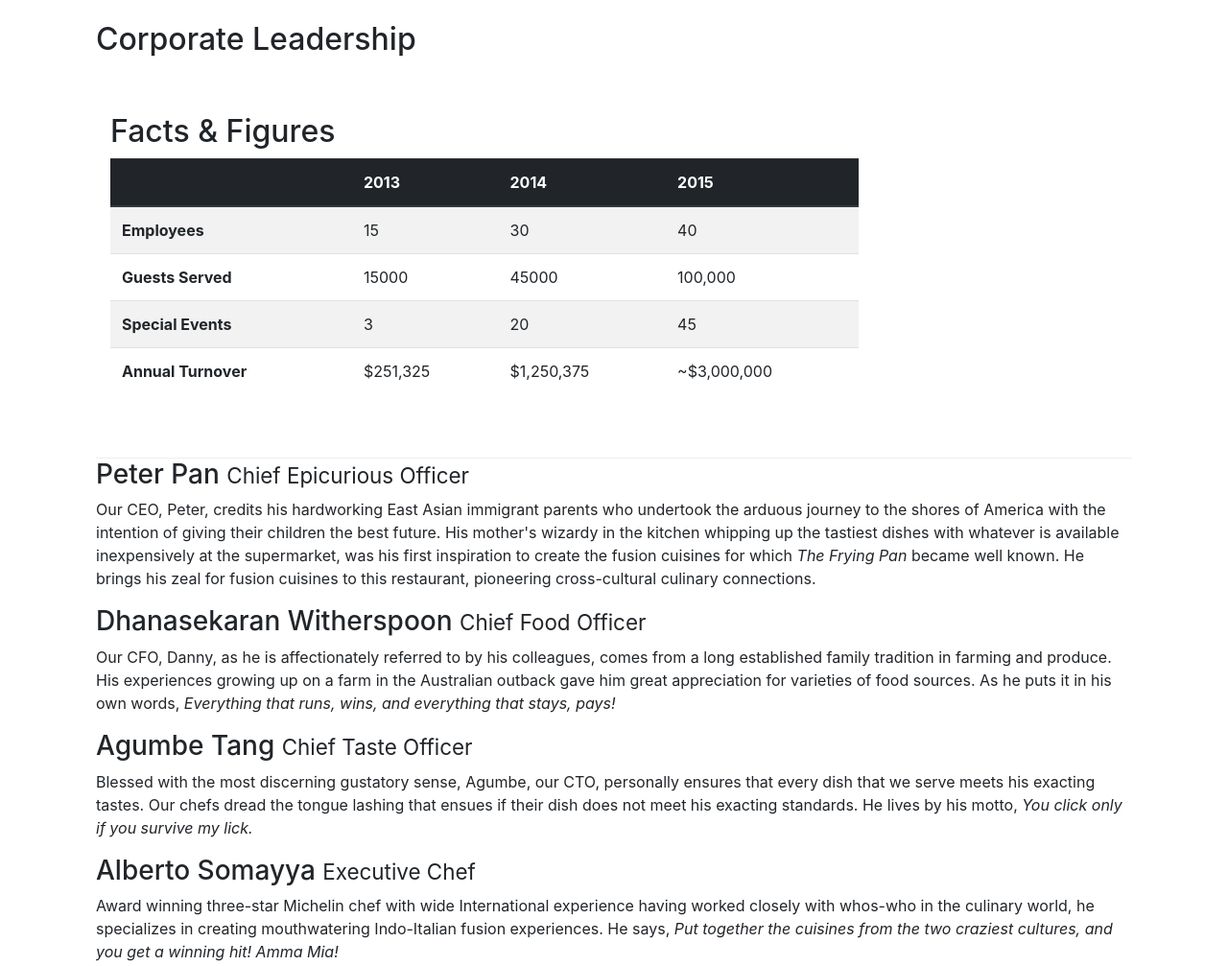
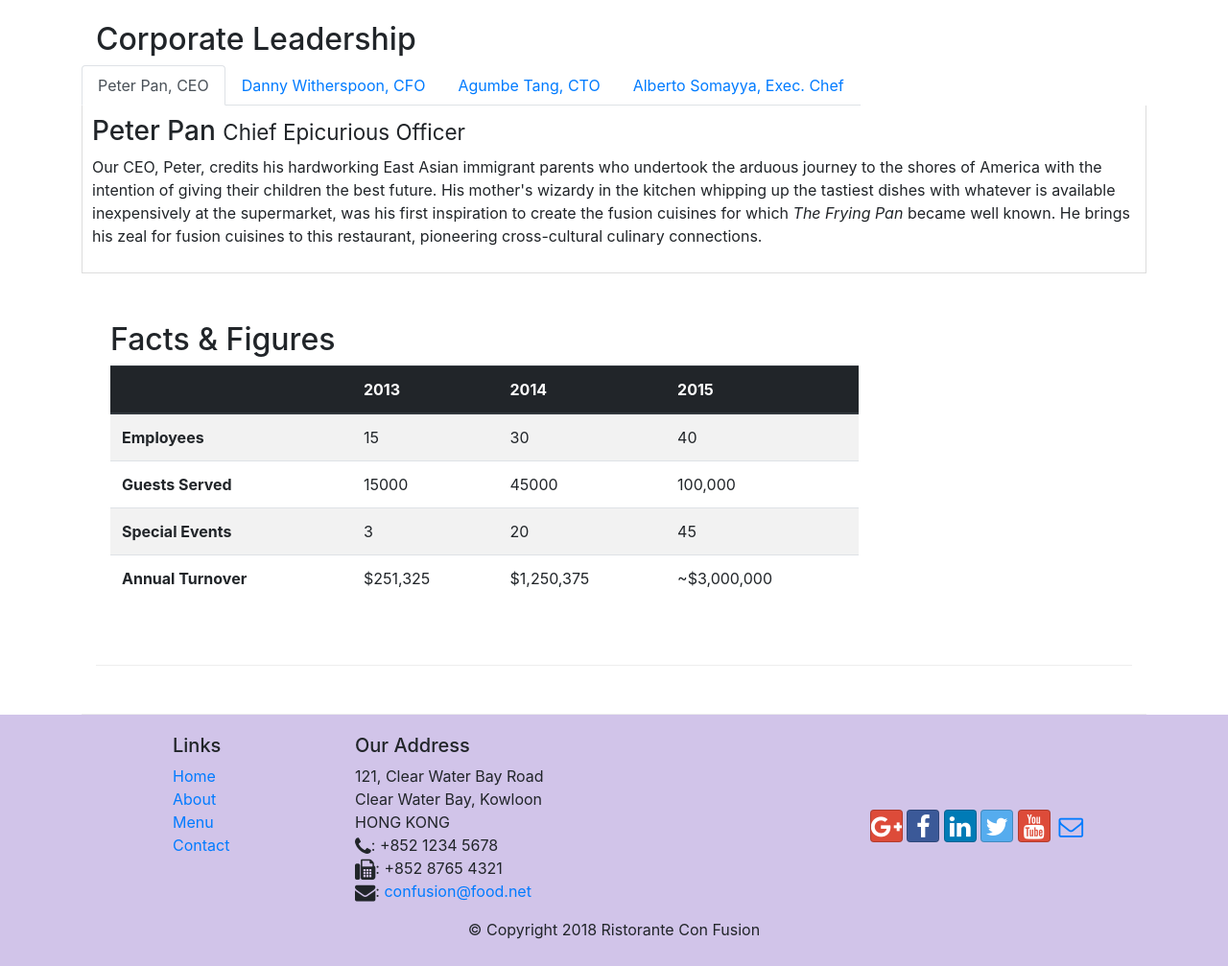
Before and after one commit to starmaerker/Coursera-Intro-Bootstrap, a website: page aboutus.html in a window 1280 px wide. Shown: the part 1000-2007 px from the top of the page at 96% size. Drawn offline with nearby package versions, Linux system fonts and the light colour scheme.

Commit message:
add nav-tabs

```diff
--- a/aboutus.html
+++ b/aboutus.html
@@ -106,9 +106,81 @@
         </div>
 
 
-        <div class="row row-content align-items-center">
+        <div class="row row-content">
             <div class="col-12">
                 <h2>Corporate Leadership</h2>
+                <div class="row">
+                    <ul class="nav nav-tabs">
+                        <li class="nav-item">
+                            <a class="nav-link active" href="#peter" role="tab" data-toggle="tab">Peter Pan, CEO</a>
+                        </li>
+                        <li class="nav-item">
+                            <a class="nav-link" href="#danny" role="tab" data-toggle="tab">Danny Witherspoon, CFO</a>
+                        </li>
+                        <li class="nav-item">
+                            <a class="nav-link" href="#agumbe" role="tab" data-toggle="tab">Agumbe Tang, CTO</a>
+                        </li>
+                        <li class="nav-item">
+                            <a class="nav-link" href="#alberto" role="tab" data-toggle="tab">Alberto Somayya, Exec.
+                                Chef</a>
+                        </li>
+                    </ul>
+
+                    <div class="tab-content">
+                        <div role="tabpanel" class="tab-pane fade show active" id="peter">
+                            <h3>Peter Pan <small>Chief Epicurious Officer</small></h3>
+                            <p class="d-none d-sm-block">Our CEO, Peter, credits his hardworking East Asian immigrant
+                                parents who
+                                undertook the arduous
+                                journey to the shores of America with the intention of giving their children the best
+                                future. His
+                                mother's wizardy in the kitchen whipping up the tastiest dishes with whatever is
+                                available
+                                inexpensively at the supermarket, was his first inspiration to create the fusion
+                                cuisines
+                                for which
+                                <em>The Frying Pan</em> became well known. He brings his zeal for fusion cuisines to
+                                this
+                                restaurant, pioneering cross-cultural culinary connections.</p>
+                        </div>
+                        <div role="tabpanel" class="tab-pane fade" id="danny">
+                            <h3>Dhanasekaran Witherspoon <small>Chief Food Officer</small></h3>
+                            <p class="d-none d-sm-block">Our CFO, Danny, as he is affectionately referred to by his
+                                colleagues,
+                                comes from a long established
+                                family tradition in farming and produce. His experiences growing up on a farm in the
+                                Australian
+                                outback gave him great appreciation for varieties of food sources. As he puts it in his
+                                own
+                                words,
+                                <em>Everything that runs, wins, and everything that stays, pays!</em></p>
+                        </div>
+                        <div role="tabpanel" class="tab-pane fade" id="agumbe">
+                            <h3>Agumbe Tang <small>Chief Taste Officer</small></h3>
+                            <p class="d-none d-sm-block">Blessed with the most discerning gustatory sense, Agumbe, our
+                                CTO,
+                                personally ensures that every
+                                dish that we serve meets his exacting tastes. Our chefs dread the tongue lashing that
+                                ensues if
+                                their dish does not meet his exacting standards. He lives by his motto, <em>You click
+                                    only
+                                    if you
+                                    survive my lick.</em></p>
+                        </div>
+                        <div role="tabpanel" class="tab-pane fade" id="alberto">
+                            <h3>Alberto Somayya <small>Executive Chef</small></h3>
+                            <p class="d-none d-sm-block">Award winning three-star Michelin chef with wide International
+                                experience having worked closely with
+                                whos-who in the culinary world, he specializes in creating mouthwatering Indo-Italian
+                                fusion
+                                experiences. He says, <em>Put together the cuisines from the two craziest cultures, and
+                                    you
+                                    get a
+                                    winning hit! Amma Mia!</em></p>
+                        </div>
+                    </div>
+                </div>
+
                 <div class="row row-content">
                     <div class="col-12 col-sm-9">
                         <h2>Facts &amp; Figures</h2>
@@ -155,32 +227,6 @@
 
                     </div>
                 </div>
-                <h3>Peter Pan <small>Chief Epicurious Officer</small></h3>
-                <p class="d-none d-sm-block">Our CEO, Peter, credits his hardworking East Asian immigrant parents who
-                    undertook the arduous
-                    journey to the shores of America with the intention of giving their children the best future. His
-                    mother's wizardy in the kitchen whipping up the tastiest dishes with whatever is available
-                    inexpensively at the supermarket, was his first inspiration to create the fusion cuisines for which
-                    <em>The Frying Pan</em> became well known. He brings his zeal for fusion cuisines to this
-                    restaurant, pioneering cross-cultural culinary connections.</p>
-                <h3>Dhanasekaran Witherspoon <small>Chief Food Officer</small></h3>
-                <p class="d-none d-sm-block">Our CFO, Danny, as he is affectionately referred to by his colleagues,
-                    comes from a long established
-                    family tradition in farming and produce. His experiences growing up on a farm in the Australian
-                    outback gave him great appreciation for varieties of food sources. As he puts it in his own words,
-                    <em>Everything that runs, wins, and everything that stays, pays!</em></p>
-                <h3>Agumbe Tang <small>Chief Taste Officer</small></h3>
-                <p class="d-none d-sm-block">Blessed with the most discerning gustatory sense, Agumbe, our CTO,
-                    personally ensures that every
-                    dish that we serve meets his exacting tastes. Our chefs dread the tongue lashing that ensues if
-                    their dish does not meet his exacting standards. He lives by his motto, <em>You click only if you
-                        survive my lick.</em></p>
-                <h3>Alberto Somayya <small>Executive Chef</small></h3>
-                <p class="d-none d-sm-block">Award winning three-star Michelin chef with wide International
-                    experience having worked closely with
-                    whos-who in the culinary world, he specializes in creating mouthwatering Indo-Italian fusion
-                    experiences. He says, <em>Put together the cuisines from the two craziest cultures, and you get a
-                        winning hit! Amma Mia!</em></p>
             </div>
         </div>
 
@@ -229,7 +275,12 @@
             </div>
         </div>
     </footer>
-
+    <script src="https://code.jquery.com/jquery-3.3.1.slim.min.js" integrity="sha384-q8i/X+965DzO0rT7abK41JStQIAqVgRVzpbzo5smXKp4YfRvH+8abtTE1Pi6jizo"
+        crossorigin="anonymous"></script>
+    <script src="https://cdnjs.cloudflare.com/ajax/libs/popper.js/1.14.3/umd/popper.min.js" integrity="sha384-ZMP7rVo3mIykV+2+9J3UJ46jBk0WLaUAdn689aCwoqbBJiSnjAK/l8WvCWPIPm49"
+        crossorigin="anonymous"></script>
+    <script src="https://stackpath.bootstrapcdn.com/bootstrap/4.1.3/js/bootstrap.min.js" integrity="sha384-ChfqqxuZUCnJSK3+MXmPNIyE6ZbWh2IMqE241rYiqJxyMiZ6OW/JmZQ5stwEULTy"
+        crossorigin="anonymous"></script>
 </body>
 
 </html>
--- a/css/styles.css
+++ b/css/styles.css
@@ -41,3 +41,10 @@ body{
 .reserve {
     margin-left: 45%;
 }
+
+.tab-content {
+    border-left: 1px solid #ddd;
+    border-right: 1px solid #ddd;
+    border-bottom: 1px solid #ddd;
+    padding: 10px;
+}
```
